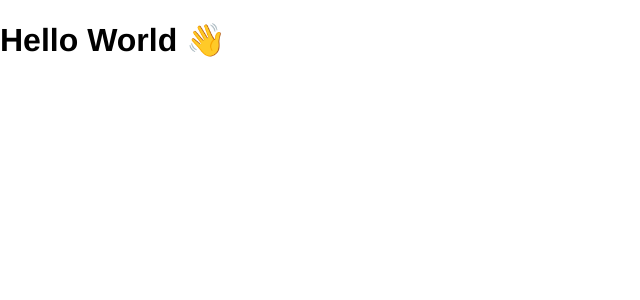
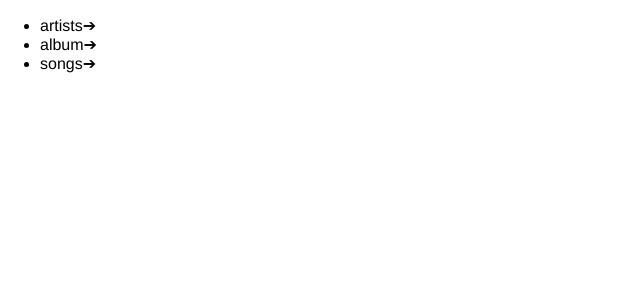
Before and after one commit to joscar11/chanel-menu-component, a React app: page / in a window 1280 px wide. Shown: the top 300 px of the page, without its empty margins (0-640 px from the left). Built offline with nearby package versions, Linux system fonts and the light colour scheme.

Commit message:
add Frame Motion to package + first data display of Menu and MenuItem components

```diff
--- a/package.json
+++ b/package.json
@@ -15,6 +15,7 @@
     "license": "ISC",
     "type": "commonjs",
     "dependencies": {
+        "framer-motion": "^12.9.2",
         "react": "^19.1.0",
         "react-dom": "^19.1.0"
     },
--- a/src/App.tsx
+++ b/src/App.tsx
@@ -1,22 +1,18 @@
 //! Imports ------------------------------------------------------------------------------
 
-// Styles
-
 // Components
-
-// Types
-
-// Utilities
-
-// Context
+import HomePage from '@pages/HomePage';
 
 //! Component ---------------------------------------------------------------------------
 
 const App = () => {
-    //! Hooks -----------------------------------------------------------------------------
+    //! Render ----------------------------------------------------------------------------
 
-    //! Render ----------------------------------------------------------------------------
-    return <h1>Hello World 👋</h1>;
+    return (
+        <div className="app">
+            <HomePage />
+        </div>
+    );
 };
 
 //! Exports -----------------------------------------------------------------------------
--- /dev/null
+++ b/src/components/Menu/Menu.tsx
@@ -0,0 +1,47 @@
+//! Imports ------------------------------------------------------------------------------
+
+// React
+import { useState } from 'react';
+
+// Styles
+import styles from './Menu.module.scss';
+
+// Types
+import { MenuItemType, MenuProps } from './types';
+
+// Components
+import MenuItem from './MenuItem';
+
+//! Component ---------------------------------------------------------------------------
+
+const Menu = ({ items }: MenuProps) => {
+    //! Hooks -----------------------------------------------------------------------------
+
+    const [currentItems, setCurrentItems] = useState<MenuItemType[]>(items);
+    const [history, setHistory] = useState<MenuItemType[][]>([]);
+
+    //! Handlers --------------------------------------------------------------------------
+
+    const handleItemClick = (item: MenuItemType) => {
+        // If item has submenu => we save the history
+        if (item.children && item.children.length > 0) {
+            setHistory((prev) => [...prev, currentItems]);
+            setCurrentItems(item.children);
+        }
+    };
+
+    //! Render ----------------------------------------------------------------------------
+    return (
+        <nav className={styles.menu}>
+            <ul className={styles.menuList}>
+                {currentItems.map((item) => (
+                    <MenuItem key={item.id} item={item} onClick={handleItemClick} />
+                ))}
+            </ul>
+        </nav>
+    );
+};
+
+//! Exports -----------------------------------------------------------------------------
+
+export default Menu;
--- /dev/null
+++ b/src/components/Menu/MenuItem.tsx
@@ -0,0 +1,28 @@
+//! Imports ------------------------------------------------------------------------------
+
+// Styles
+import styles from './Menu.module.scss';
+
+// Types
+import { MenuItemType } from './types';
+
+//! Component ---------------------------------------------------------------------------
+
+interface MenuItemProps {
+    item: MenuItemType;
+    onClick: (item: MenuItemType) => void;
+}
+
+const MenuItem = ({ item, onClick }: MenuItemProps) => {
+    //! Render ----------------------------------------------------------------------------
+    return (
+        <li className={styles.menuItem} onClick={() => onClick(item)}>
+            <span className={styles.menuItemLabel}>{item.label}</span>
+            {item.children && <span className={styles.menuItemArrow}>➔</span>}
+        </li>
+    );
+};
+
+//! Exports -----------------------------------------------------------------------------
+
+export default MenuItem;
--- /dev/null
+++ b/src/components/Menu/types.ts
@@ -0,0 +1,11 @@
+//! Types ------------------------------------------------------------------------------
+
+export interface MenuItemType {
+    id: number;
+    label: string;
+    children?: MenuItemType[];
+}
+
+export interface MenuProps {
+    items: MenuItemType[];
+}
--- /dev/null
+++ b/src/pages/HomePage.tsx
@@ -0,0 +1,53 @@
+//! Imports ------------------------------------------------------------------------------
+
+// React
+import React from 'react';
+
+// Components
+import Menu from '@components/Menu/Menu';
+
+//! Data -------------------------------------------------------------------------------
+
+const menuItems = [
+    {
+        id: 1,
+        label: 'artists',
+        children: [
+            { id: 10, label: 'chris brown' },
+            { id: 11, label: 'jessie reyez' }
+        ]
+    },
+    {
+        id: 2,
+        label: 'album',
+        children: [
+            { id: 20, label: 'get your wings' },
+            { id: 21, label: 'hotel california' },
+            { id: 22, label: 'physical graffiti' }
+        ]
+    },
+    {
+        id: 3,
+        label: 'songs',
+        children: [
+            { id: 30, label: 'residuals' },
+            { id: 31, label: 'goliath' }
+        ]
+    }
+];
+
+//! Component ---------------------------------------------------------------------------
+
+const HomePage = () => {
+    //! Render ----------------------------------------------------------------------------
+
+    return (
+        <div>
+            <Menu items={menuItems} />
+        </div>
+    );
+};
+
+//! Exports -----------------------------------------------------------------------------
+
+export default HomePage;
```
Also changed, not shown: src/components/Menu/ArrowButton.tsx (added, +28 -0 lines), src/components/Menu/Menu.module.scss (added), 1 other file (tests, documents, lock files or other folders).
